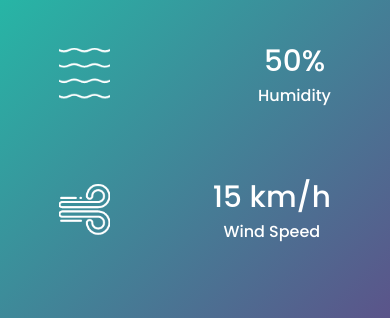
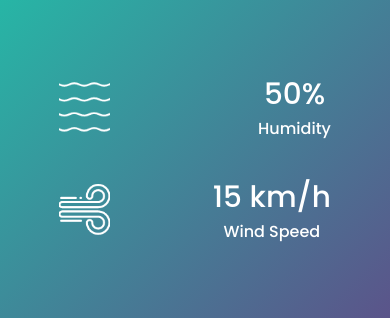
Before and after one commit to ShivaTeja1805/PRODIGY_WD_05, a plain HTML site: page index.html in a window 390 px wide. Both pictures are taken after a click on the button 354 px from the left and 209 px from the top of the page. Shown: the part 526-844 px from the top of the page. Drawn offline with Linux system fonts and the light colour scheme; no server answers; files whose address does not match are found by name.

Commit message:
Update style.css

```diff
--- a/style.css
+++ b/style.css
@@ -213,7 +213,7 @@ body{
         width: 100%;
         justify-content: space-between;
         padding: 0 4vmax;
-        margin-bottom: 8vmax;
+        margin-top: 4vmax;
     }
     .details .col .humidity-img{
         height: 6vmax;
```
